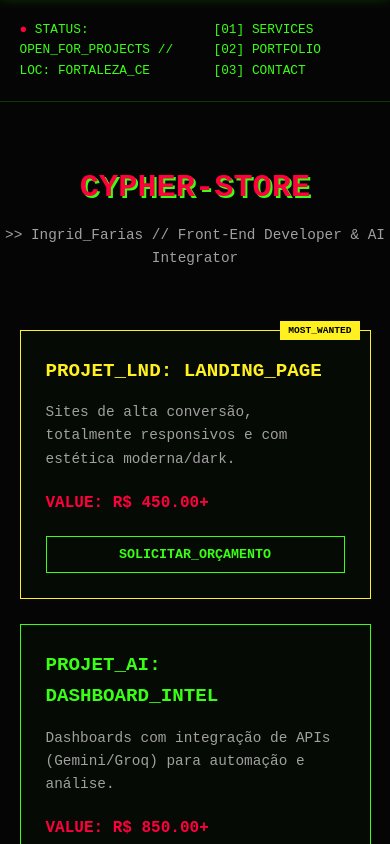
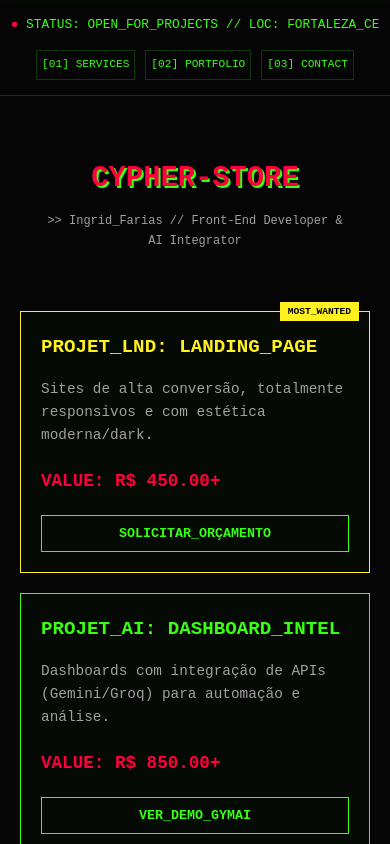
Before and after one commit to ingridalvesfarias/freelance_node, a plain HTML site: page index.html in a window 390 px wide. Shown: the top 844 px of the page. Drawn offline with Linux system fonts and the light colour scheme.

Commit message:
atualizado

```diff
--- a/styles.css
+++ b/styles.css
@@ -216,3 +216,74 @@ footer {
     font-size: 0.8rem;
     color: var(--text-gray);
 }
+
+/* --- RESPONSIVIDADE PARA TELAS PEQUENAS --- */
+
+@media (max-width: 768px) {
+    .system-header {
+        flex-direction: column;
+        gap: 15px;
+        text-align: center;
+        padding: 15px 2%;
+    }
+
+    .nav-links {
+        display: flex;
+        justify-content: center;
+        gap: 10px;
+        font-size: 0.7rem;
+    }
+
+    .nav-links span {
+        margin-left: 0;
+        padding: 5px;
+        border: 1px solid rgba(57, 255, 20, 0.2);
+    }
+
+    /* Ajuste do Título Hero */
+    .glitch {
+        font-size: 2.5rem;
+        letter-spacing: 0;
+    }
+
+    .sub-terminal {
+        font-size: 0.75rem;
+        padding: 0 10%;
+    }
+
+    .services-grid {
+        grid-template-columns: 1fr;
+        padding: 0 20px;
+        gap: 20px;
+    }
+
+    .service-card {
+        padding: 20px;
+    }
+
+    /* Janela de Contato */
+    .contact-node {
+        padding: 40px 20px;
+    }
+
+    .window-body {
+        font-size: 0.8rem;
+        word-break: break-all; /* Evita que o e-mail longo quebre o layout */
+    }
+
+    .scanner-line {
+        height: 2px;
+        opacity: 0.5;
+    }
+}
+
+/* Ajustes para telas muito pequenas (iPhone SE, etc) */
+@media (max-width: 400px) {
+    .glitch {
+        font-size: 1.8rem;
+    }
+
+    .price-tag {
+        font-size: 1.1rem;
+    }
+}
```
